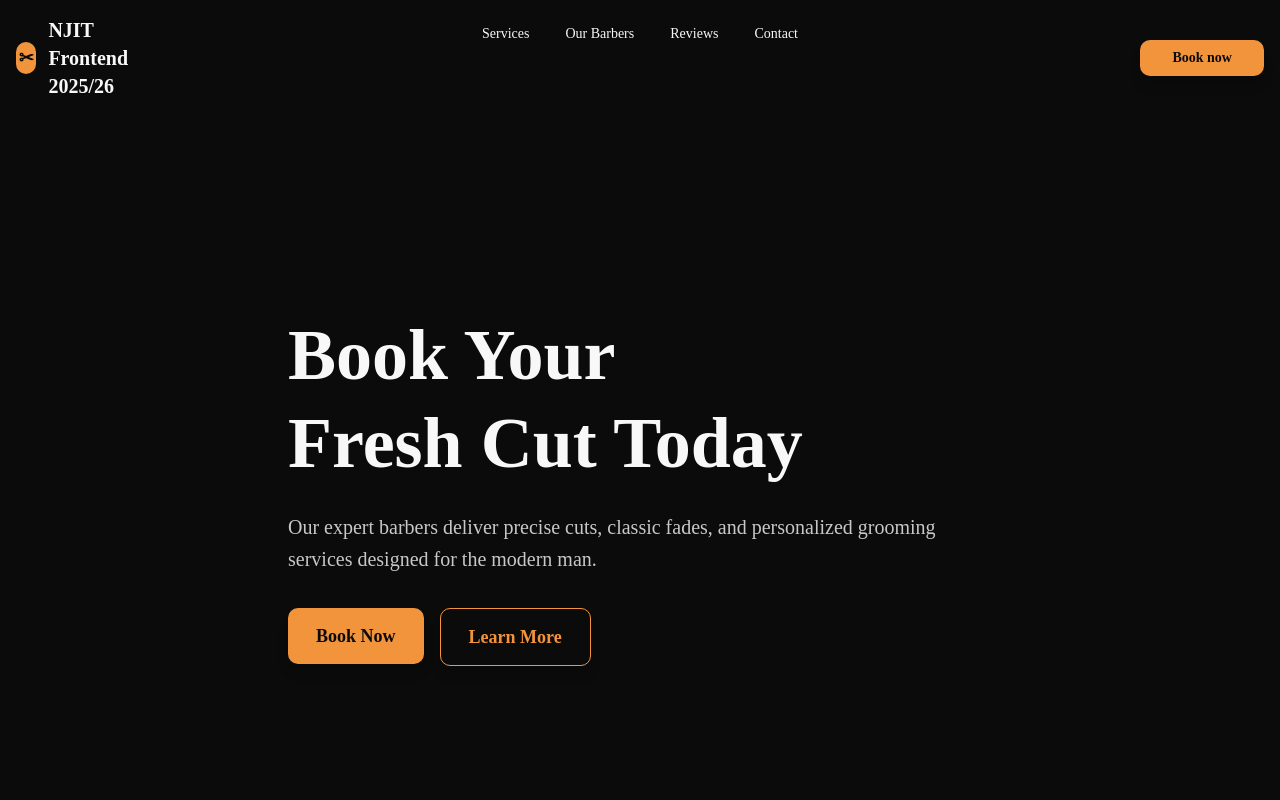
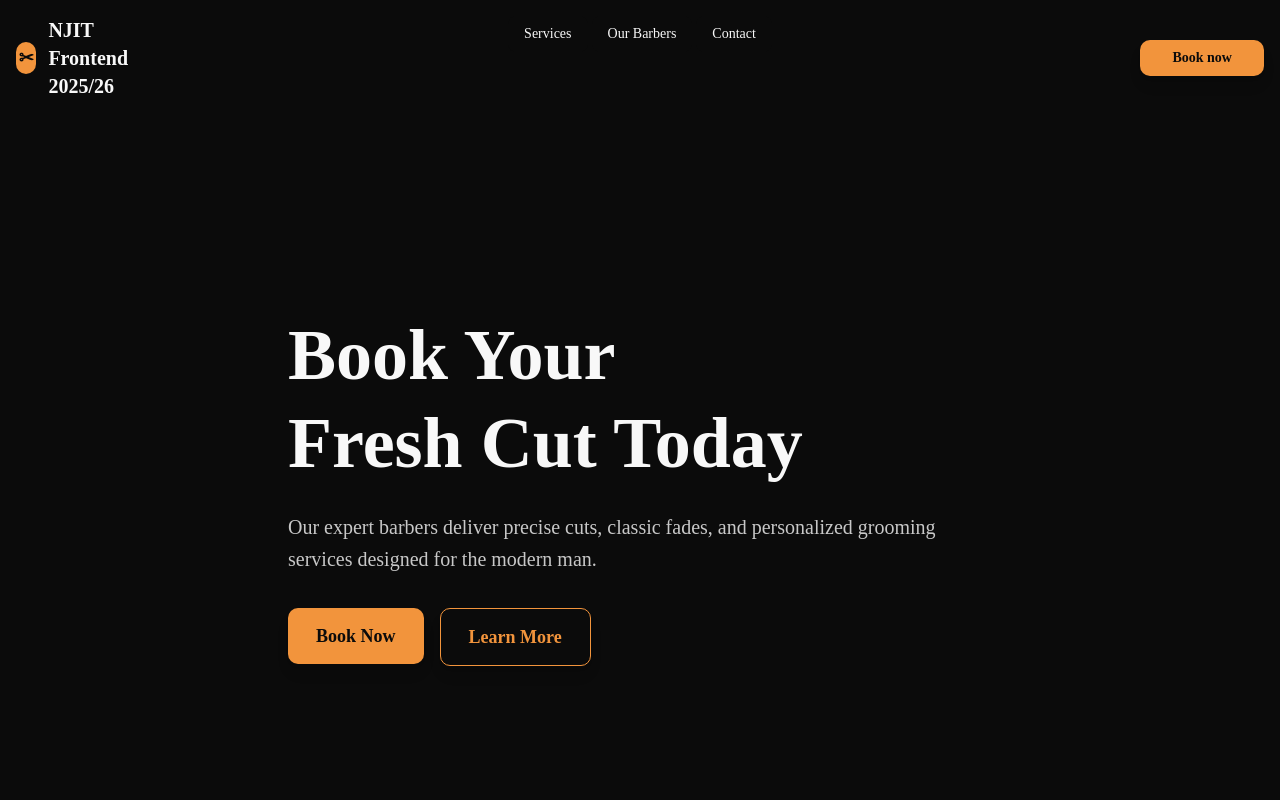
Before and after one commit to rabazso/appointment_system, a Vue app in the folder frontend/: page / in a window 1280 px wide. Shown: the top 800 px of the page. Built offline with nearby package versions, Linux system fonts and the light colour scheme; what @formkit/vue would draw is missing.

Commit message:
when nav menus pressed they jump to their section

```diff
--- a/frontend/src/components/layout/BarbersPreview.vue
+++ b/frontend/src/components/layout/BarbersPreview.vue
@@ -29,7 +29,7 @@
     ]
 </script>
 <template>
-    <section class="py-15 bg-background">
+    <section id="barbers" class="py-15 bg-background">
         <div class="max-w-7xl mx-auto px-4 sm:px-6 lg:px-8">
             <div class="text-center mb-16">
                 <h2 class="text-4xl md:text-5xl font-bold mb-4">Meet Our Barbers</h2>
--- a/frontend/src/components/layout/BaseHeader.vue
+++ b/frontend/src/components/layout/BaseHeader.vue
@@ -21,21 +21,27 @@ const links = [
     to: '#barbers'
   },
   {
-    label: 'Reviews',
-    to: '#reviews'
-  },
-  {
     label: 'Contact',
     to: '#contatcs'
   }
 ]
+const scroll =(id)=> {
+  const element = document.querySelector(id)
+  if(id === '#hero'){
+    scrollTo(top)
+    return
+  }
+  if(element){
+    element.scrollIntoView()
+  }
+}
 </script>
 
 <template>
-  <header class="sticky bg-primary text-primary-foreground">
+  <header id="header" class="sticky top-0 bg-primary text-primary-foreground">
     <div class="flex justify-between p-4 flex-wrap">
       <div class="w-40">
-        <RouterLink to="/" class="flex items-center space-x-3">
+        <RouterLink to="/" class="flex items-center space-x-3" @click="scroll('#hero')">
           <div className="w-8 h-8 bg-accent rounded-lg flex items-center justify-center">
             <span className="font-bold text-primary text-lg">✂</span>
           </div>
@@ -88,7 +94,7 @@ const links = [
                 :active="isActive"
                 :href
                 :class="navigationMenuTriggerStyle()"
-                @click="navigate"
+                @click="scroll(link.to)"
               >
                 {{ link.label }}
               </NavigationMenuLink>
--- a/frontend/src/components/layout/Hero.vue
+++ b/frontend/src/components/layout/Hero.vue
@@ -1,5 +1,5 @@
 <template>
-  <section class="relative bg-primary text-primary-foreground min-h-[93vh] flex items-center">
+  <section id="hero" class="relative bg-primary text-primary-foreground min-h-[93vh] flex items-center">
     <div class="relative mx-auto px-4 sm:px-6 lg:px-8 py-20 md:py-32 max-w-3xl">
         <h1 class="text-5xl md:text-7xl font-extrabold mb-6 text-balance leading-22">
           Book Your Fresh Cut Today
```
